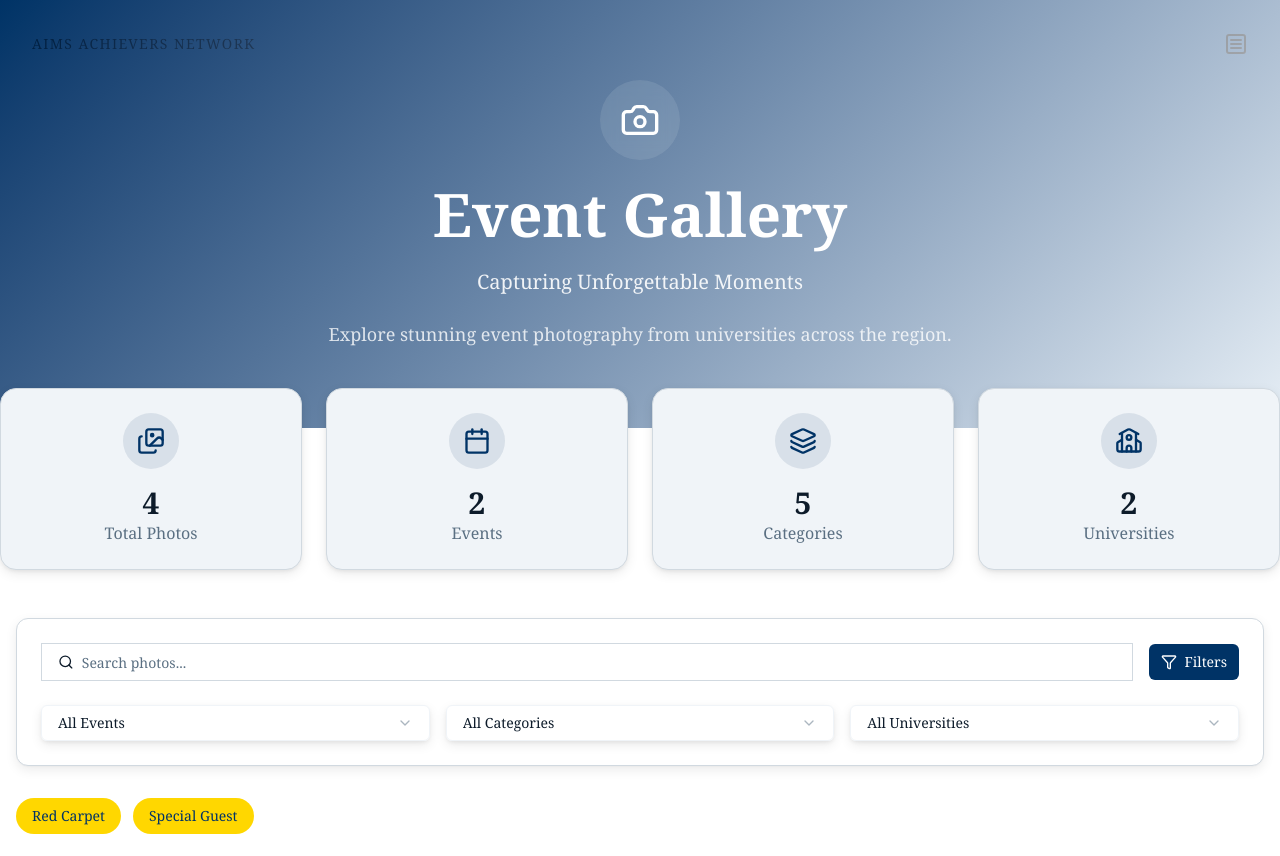
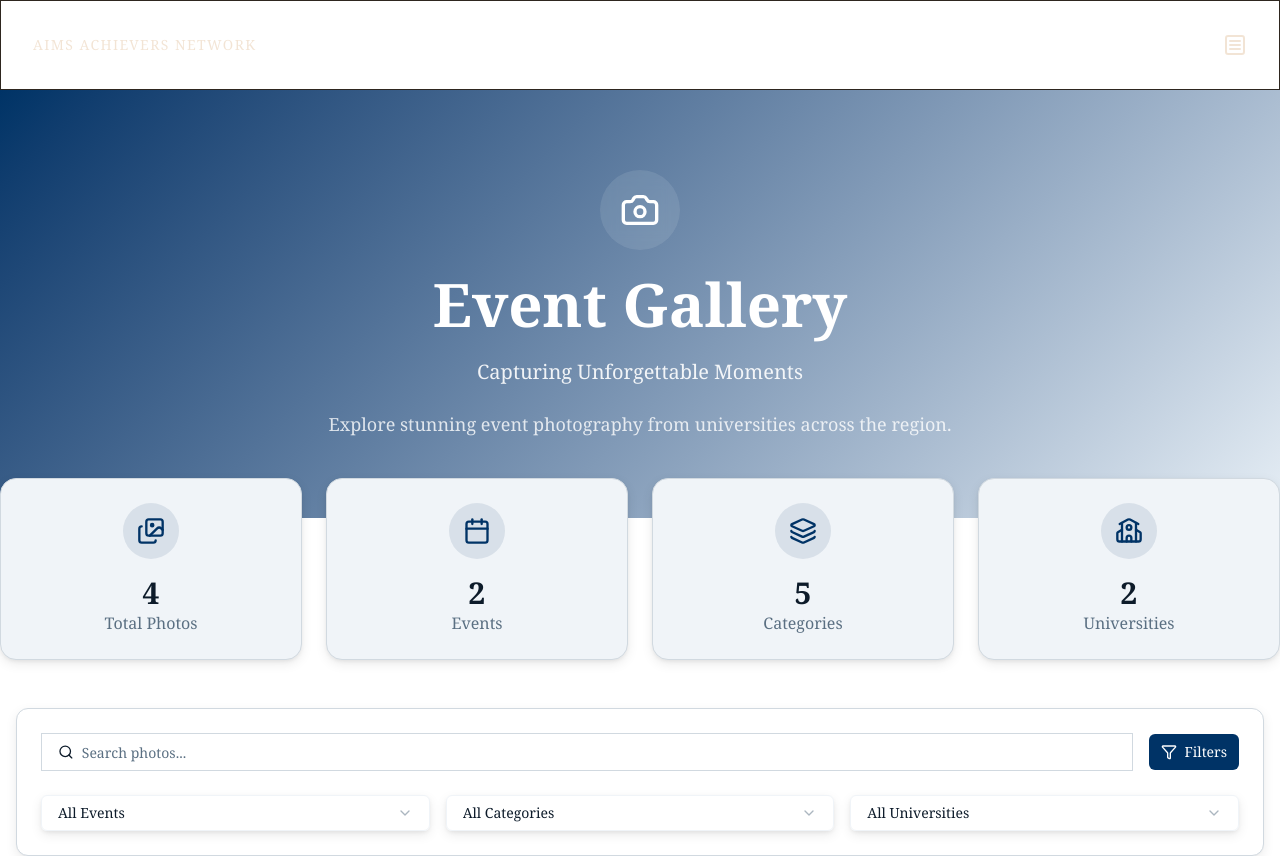
Before and after one commit to inside-aims/Aims_Achievers_Network_v2, a Next.js app: page /gallery in a window 1280 px wide. Shown: the top 856 px of the page. Built offline with nearby package versions, Linux system fonts and the light colour scheme.

Commit message:
chore navbar

```diff
--- a/app/(root)/layout.tsx
+++ b/app/(root)/layout.tsx
@@ -7,10 +7,10 @@ const Layout = ({
   children: React.ReactNode;
 }>) => {
   return (
-    <>
+    <div className={"min-h-screen bg-background"}>
       <RadavilleNav />
-      <main className="min-h-screen">{children}</main>
-    </>
+      <main>{children}</main>
+    </div>
   );
 };
 
--- a/app/globals.css
+++ b/app/globals.css
@@ -171,4 +171,8 @@
   body {
     @apply bg-background text-foreground;
   }
+
+  .feature{
+    @apply px-4 md:px-8 py-8;
+  }
 }
--- a/components/shared/RadavilleNav.tsx
+++ b/components/shared/RadavilleNav.tsx
@@ -131,7 +131,7 @@ const RadavilleNav = () => {
   return (
     <>
       {/* Header */}
-      <header className="fixed top-0 left-0 right-0 z-50 mix-blend-difference">
+      <header className="sticky border top-0 left-0 right-0 z-50 mix-blend-difference">
         <div className="flex items-center justify-between p-4 sm:p-6 md:p-8">
           <div className="text-xs sm:text-sm tracking-widest font-light">
             AIMS ACHIEVERS NETWORK
--- a/package.json
+++ b/package.json
@@ -10,9 +10,13 @@
   },
   "dependencies": {
     "@motionone/utils": "^10.18.0",
+    "@radix-ui/react-dialog": "^1.1.15",
+    "@radix-ui/react-select": "^2.2.6",
+    "@radix-ui/react-slot": "^1.2.4",
     "@studio-freight/react-lenis": "^0.0.47",
     "class-variance-authority": "^0.7.1",
     "clsx": "^2.1.1",
+    "embla-carousel-react": "^8.6.0",
     "framer-motion": "^12.23.26",
     "lenis": "^1.3.15",
     "lucide-react": "^0.560.0",
```
Also changed, not shown: public/assets/images/madrid.JPG (added), 1 other file (tests, documents, lock files or other folders).
